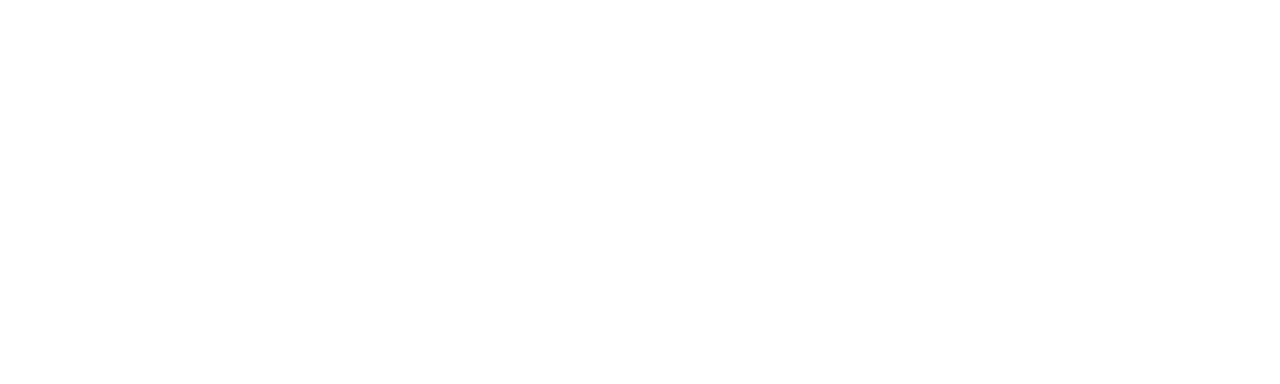
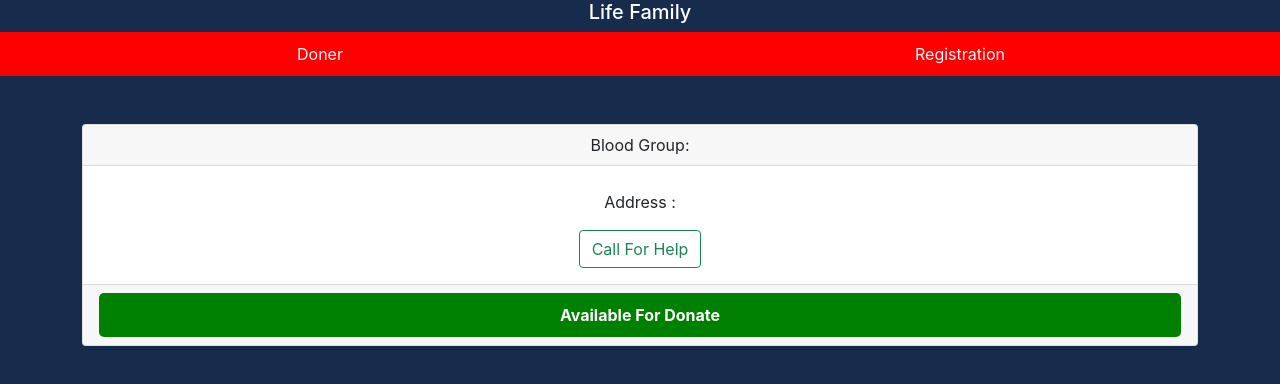
Before and after one commit to murshedkoli/life-family-blood-group-client, a React (Create React App) app: page /singleDoner/1 in a window 1280 px wide. Shown: the top 384 px of the page. Built offline with nearby package versions, Linux system fonts and the light colour scheme; no server answers.

Commit message:
update single page

```diff
--- a/package.json
+++ b/package.json
@@ -9,6 +9,7 @@
     "bootstrap": "^5.0.0",
     "react": "^17.0.2",
     "react-bootstrap": "^1.5.2",
+    "react-date-countdown-timer": "^1.0.9",
     "react-datepicker": "^3.8.0",
     "react-dom": "^17.0.2",
     "react-router-dom": "^5.2.0",
--- a/src/App.js
+++ b/src/App.js
@@ -1,11 +1,9 @@
-import logo from './logo.svg';
 import './App.css';
 
 import {
   BrowserRouter as Router,
   Switch,
   Route,
-  Link
 } from "react-router-dom";
 import Home from './components/Home/Home';
 import Registration from './components/Registration/Registration';
@@ -13,7 +11,7 @@
 
 function App() {
   return (
-    <div >
+    <div  style={{ backgroundColor: '#172b4d', minHeight:'100vh' }}>
       <Router>
         <Switch>
           <Route exact path="/">
@@ -22,7 +20,7 @@
           <Route path="/registration">
             <Registration/>
           </Route>
-          <Route path="/doner/:id">
+          <Route path="/singleDoner/:id">
             <SignleDoner/>
           </Route>
 
--- /dev/null
+++ b/src/components/Countdown.js
@@ -0,0 +1,21 @@
+import React from 'react';
+
+const Countdown = ({date, doner}) => {
+
+  const {name}= doner;
+
+  const donerDate = new Date(date);
+  const today = new Date();
+
+  const diffTime =  today.getTime()-donerDate.getTime();
+  const diffDays = diffTime / (1000*3600*24);
+  const days = Math.floor(diffDays) -90
+  const available = 90- Math.floor(diffDays)
+
+
+  return (
+    days <0 ?<div style={{backgroundColor:'red', borderRadius:'5px', color:'white', fontWeight:'bold', padding:'10px'}}>{name} Available After {available} Days</div>: <div style={{backgroundColor:'green', borderRadius:'5px', color:'white', fontWeight:'bold', padding:'10px'}}>{name} Available For Donate </div>
+  );
+};
+
+export default Countdown;
--- a/src/components/DonerList/DonerList.js
+++ b/src/components/DonerList/DonerList.js
@@ -1,6 +1,7 @@
 import React from 'react';
 import { useEffect } from 'react';
 import { useState } from 'react';
+import { Link } from 'react-router-dom';
 import CardBody from '../CardBody';
 
 const DonerList = () => {
@@ -35,13 +36,13 @@
             <div className="mt-3">
                 <select onChange={handleOnBlur} class="form-select" id="blood" name="blood" required>
                     <option value=" " selected>Search with blood group</option>
-                    <option value="A+">A+</option>
+                    <option value="A%2B">A+</option>
                     <option value="A-">A-</option>
-                    <option value="B+">B+</option>
+                    <option value="B%2B">B+</option>
                     <option value="B-">B-</option>
-                    <option value="O+">O+</option>
+                    <option value="O%2B">O+</option>
                     <option value="O-">O-</option>
-                    <option value="AB+">AB+</option>
+                    <option value="AB%2B">AB+</option>
                     <option value="AB-">AB-</option>
                 </select>
             </div>
@@ -53,7 +54,7 @@
                     <div class="row card-body d-flex">
 
                         <div className="col-md-6 col-sm-12" >
-                            <h5 class="card-title">{doner.name}</h5>
+                            <Link to={`singleDoner/${doner._id}`}><h5 class="card-title">{doner.name}</h5></Link>
                             <p class="card-text">Last Donate Date: {new Date(doner.lastDate).toDateString()}</p>
                         </div>
                         <a href={`tel:${doner.phone}`} className="btn btn-success col-md-6 col-sm-12">CALL <br /> <small>{doner.name}</small></a>
--- a/src/components/Home/Home.js
+++ b/src/components/Home/Home.js
@@ -4,13 +4,11 @@
 
 const Home = () => {
     return (
-        <div style={{ backgroundColor: '#172b4d' }}> <Heder />
+        <div> <Heder />
             <div className="container">
 
                 <DonerList />
             </div>
-
-
         </div>
     );
 };
--- a/src/components/SignleDoner/SignleDoner.js
+++ b/src/components/SignleDoner/SignleDoner.js
@@ -1,9 +1,49 @@
-import React from 'react';
+import React, { useEffect, useState } from 'react';
+import { Button, Card } from 'react-bootstrap';
+import { useParams } from 'react-router';
+import Heder from '../Header/Heder';
+import Countdown from '../Countdown';
+
 
 const SignleDoner = () => {
+    const { id } = useParams();
+
+    const [doner, setDoner] = useState([]);
+
+
+    // https://life-family-server.herokuapp.com
+
+    useEffect(() => {
+        fetch('http://localhost:5000/singledoner?id=' + id)
+            .then(res => res.json())
+            .then(data => {
+
+                setDoner(data);
+
+            })
+    }, [id])
+
+
+
+
+
     return (
         <div>
-
+            <div style={{ backgroundColor: '#172b4d', minHeight: '100vh' }}> <Heder />
+                <div className="container mt-5">
+                    <Card className="text-center">
+                        <Card.Header>Blood Group: {doner.blood}</Card.Header>
+                        <Card.Body>
+                            <Card.Title>{doner.name}</Card.Title>
+                            <Card.Text>
+                                Address : {doner.address}
+                            </Card.Text>
+                            <a href={`tel:${doner.phone}`} className="btn btn-outline-success">Call For Help</a>
+                        </Card.Body>
+                        <Card.Footer className="text-muted"> <Countdown date={doner.lastDate} doner={doner} /> </Card.Footer>
+                    </Card>
+                </div>
+            </div>
         </div>
     );
 };
```
Also changed, not shown: 1 other file (tests, documents, lock files or other folders).
